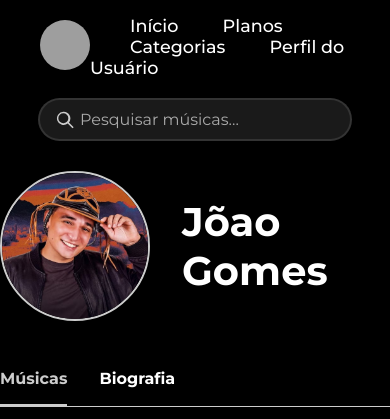
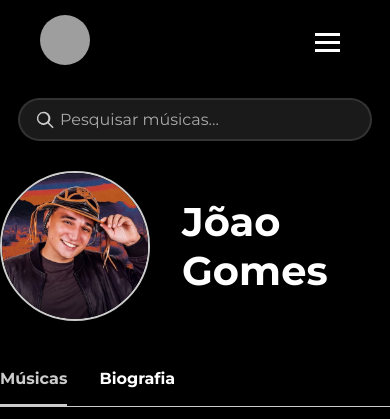
Before and after one commit to arthurbmo69/Live-Music, a PHP site: page /Artistas/Forro/Joao-gomes/Joao-gomes.html in a window 390 px wide. Shown: the top 419 px of the page. Run offline with PHP 8.4, Linux system fonts and the light colour scheme; grey boxes are pictures that could not be loaded.

Commit message:
Atualizações testes

```diff
--- a/Artistas/Artistas-codigo-fonte/css/estilo-artitas.css
+++ b/Artistas/Artistas-codigo-fonte/css/estilo-artitas.css
@@ -585,6 +585,23 @@ header {
   font-weight: bold;
 }
 
+.menu-hamburguer {
+    display: none;
+    background: none;
+    border: none;
+    padding: 10px;
+    cursor: pointer;
+}
+
+.menu-hamburguer span {
+    display: block;
+    width: 25px;
+    height: 3px;
+    background-color: #fff;
+    margin: 5px 0;
+    transition: all 0.3s ease;
+}
+
 
 @media (max-width: 480px) {
   .info-musica {
@@ -602,3 +619,167 @@ header {
 
   display: none;}
 }
+
+@media (max-width: 768px) {
+  /* Header responsivo com menu hamburguer */
+
+  .menu-hamburguer {
+    display: block;
+  }
+
+    .navgation {
+        position: fixed;
+        top: 80px; /* Ajuste conforme a altura do seu header */
+        left: -100%;
+        width: 100%;
+        height: calc(100vh - 80px);
+        background-color: #000;
+        display: flex;
+        flex-direction: column;
+        align-items: center;
+        justify-content: flex-start;
+        padding-top: 30px;
+        transition: left 0.3s ease;
+        z-index: 99;
+    }
+
+    .navgation.active {
+        left: 0;
+    }
+
+    .navgation a {
+        margin: 15px 0;
+        font-size: 1.2em;
+    }
+
+  .menu-hamburguer {
+    display: block;
+    cursor: pointer;
+    z-index: 100;
+  }
+
+  .menu-hamburguer span {
+    display: block;
+    width: 25px;
+    height: 3px;
+    background-color: #fff;
+    margin: 5px 0;
+    transition: all 0.3s ease;
+  }
+
+  .menu-hamburguer.active span:nth-child(1) {
+    transform: rotate(-45deg) translate(-5px, 6px);
+  }
+
+  .menu-hamburguer.active span:nth-child(2) {
+    opacity: 0;
+  }
+
+  .menu-hamburguer.active span:nth-child(3) {
+    transform: rotate(45deg) translate(-5px, -6px);
+  }
+
+  /* Ajustes na barra de pesquisa */
+  .barra-pesquisa-container {
+    margin: 20px 20px;
+  }
+
+  /* Ajustes na lista de gêneros */
+  .lista-generos {
+    padding: 20px;
+  }
+
+  /* Ajustes nos artistas */
+  .artistas-linha {
+    display: flex;
+    overflow-x: auto;
+    scroll-snap-type: x mandatory;
+    gap: 12px;
+    padding: 10px 0 15px 10px; /* Adicionei padding-left para alinhar melhor */
+    margin: 0 -10px 10px -10px; /* Compensa o padding */
+    -webkit-overflow-scrolling: touch;
+    scrollbar-width: none; /* Esconde a scrollbar no Firefox */
+  }
+
+  .artistas-linha::-webkit-scrollbar {
+    display: none; /* Esconde a scrollbar no Chrome/Safari */
+  }
+
+
+  .artistas-linha::-webkit-scrollbar-thumb {
+    background-color: #535353;
+    border-radius: 2px;
+  }
+
+  .artista-mini {
+    flex: 0 0 30%; /* Mostra 3 artistas por viewport */
+    scroll-snap-align: start;
+    min-width: 0; /* Permite que o conteúdo shrink corretamente */
+    display: flex;
+    flex-direction: column;
+    align-items: center;
+  }
+
+  .artista-foto {
+    width: 80px;
+    height: 80px;
+    flex-shrink: 0; /* Evita que a imagem diminua */
+  }
+
+
+  .nome-genero {
+    font-size: 18px;
+    padding-left: 10px
+  }
+
+  .genero-item {
+    overflow: hidden; /* Esconde o scrollbar que ultrapassa */
+  }
+  /* Ajustes no player */
+  .player {
+    height: 80px;
+    padding: 0 10px;
+  }
+
+  .player-esquerda {
+    min-width: auto;
+  }
+
+  .capa-musica {
+    width: 50px;
+    height: 50px;
+  }
+
+  .nome-musica {
+    font-size: 12px;
+  }
+
+  .artista-nome {
+    font-size: 12px;
+    white-space: nowrap;
+    overflow: hidden;
+    text-overflow: ellipsis;
+    max-width: 100%;
+    text-align: center;
+    padding: 0 5px;
+    margin-top: 5px;
+  }
+
+    .artista-mini > * {
+    margin: 0;
+    padding: 0;
+  }
+
+  .controles-musica button {
+    font-size: 20px;
+  }
+
+  .botao-play {
+    font-size: 16px;
+    padding: 6px 10px;
+  }
+
+  .barra-volume {
+    width: 80px;
+  }
+}
--- a/Artistas/Artistas-codigo-fonte/js/script.js
+++ b/Artistas/Artistas-codigo-fonte/js/script.js
@@ -7,6 +7,17 @@ document.addEventListener('DOMContentLoaded', () => {
   const audio = document.getElementById('audio-player');
   const tempoInicio = document.querySelector('.tempo-inicio');
   const tempoFim = document.querySelector('.tempo-fim');
+
+
+  const menuHamburguer = document.querySelector('.menu-hamburguer');
+  const navgation = document.querySelector('.navgation');
+
+  if (menuHamburguer && navgation) {
+      menuHamburguer.addEventListener('click', () => {
+          menuHamburguer.classList.toggle('active');
+          navgation.classList.toggle('active');
+      });
+  }
 
   // ---- Volume com ondas ----
   function atualizarCorVolume(valor) {
--- a/Artistas/Forro/Joao-gomes/Joao-gomes.html
+++ b/Artistas/Forro/Joao-gomes/Joao-gomes.html
@@ -17,6 +17,12 @@
             <a href="/Categorias/categorias.html">Categorias</a>
             <a href="../../../Perfil-usuario/Perfil.html">Perfil do Usuário</a>
         </nav>
+           <!--(menu hamburguer)-->
+    <button class="menu-hamburguer">
+        <span></span>
+        <span></span>
+        <span></span>
+    </button>
     </header>
 
      <div class="barra-pesquisa-container">
```
Also changed, not shown: Inicio/indexInicio.html (+3 -6 lines).
